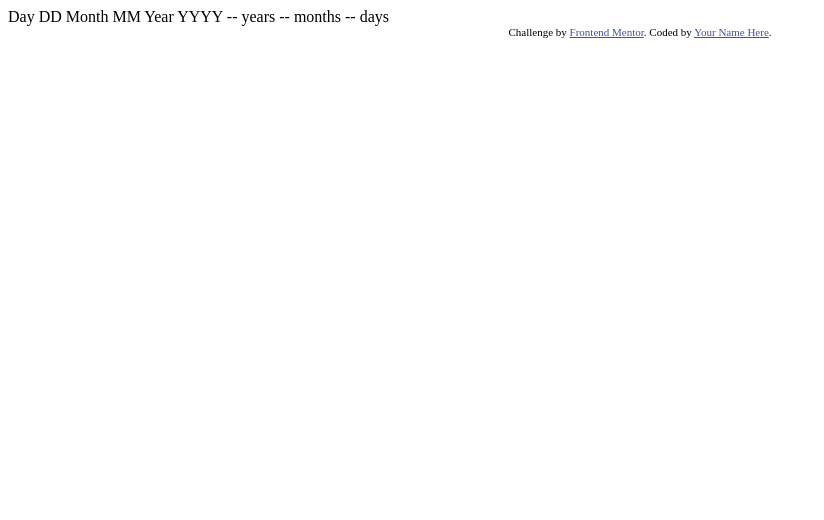
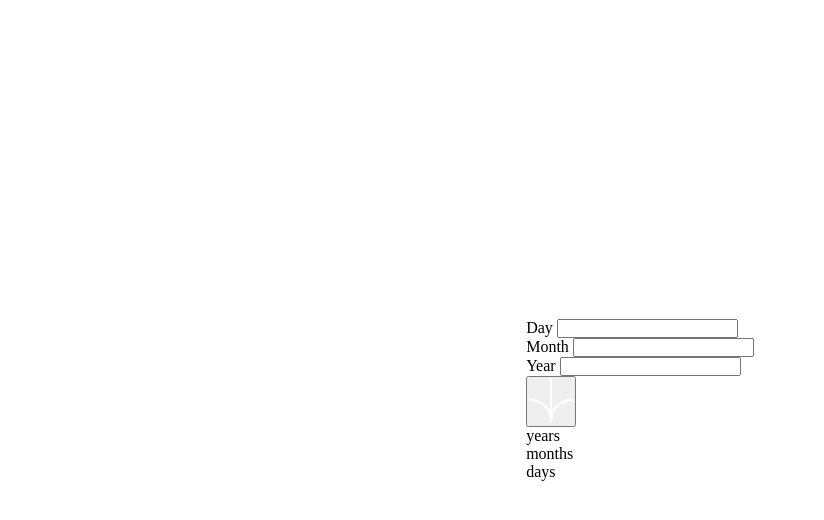
Before and after one commit to ayrtonbolwal/age-calculator-app, a plain HTML site: page index.html in a window 1280 px wide. Shown: the whole page, without its empty margins (0-824 px from the left). Drawn offline with Linux system fonts and the light colour scheme.

Commit message:
Commit #1 : Develop : HTML y CSS Base

```diff
--- a/index.html
+++ b/index.html
@@ -1,37 +1,52 @@
 <!DOCTYPE html>
 <html lang="en">
-<head>
-  <meta charset="UTF-8">
-  <meta name="viewport" content="width=device-width, initial-scale=1.0"> <!-- displays site properly based on user's device -->
+  <head>
+    <meta charset="UTF-8" />
+    <meta name="viewport" content="width=device-width, initial-scale=1.0" />
 
-  <link rel="icon" type="image/png" sizes="32x32" href="./assets/images/favicon-32x32.png">
+    <link rel="preconnect" href="https://fonts.googleapis.com" />
+    <link rel="preconnect" href="https://fonts.gstatic.com" crossorigin />
+    <link href="https://fonts.googleapis.com/css2?family=Poppins:ital,wght@0,700;1,400;1,800&display=swap" rel="stylesheet"/>
+    <link rel="stylesheet" href="dist/style.css" />
 
-  <title>Frontend Mentor | Age calculator app</title>
+    <link
+      rel="icon"
+      type="image/png"
+      sizes="32x32"
+      href="./assets/images/favicon-32x32.png"
+    />
 
-  <!-- Feel free to remove these styles or customise in your own stylesheet 👍 -->
-  <style>
-    .attribution { font-size: 11px; text-align: center; }
-    .attribution a { color: hsl(228, 45%, 44%); }
-  </style>
-</head>
-<body>
-
-  Day
-  DD
-
-  Month
-  MM
-
-  Year
-  YYYY
-
-  -- years
-  -- months
-  -- days
-
-  <div class="attribution">
-    Challenge by <a href="https://www.frontendmentor.io?ref=challenge" target="_blank">Frontend Mentor</a>.
-    Coded by <a href="#">Your Name Here</a>.
-  </div>
-</body>
+    <title>Frontend Mentor | Age calculator app</title>
+  </head>
+  <body>
+    <main class="target">
+      <form action="">
+        <div class="item">
+          <label for="dayField">Day</label>
+          <input type="text" id="dayField">
+          <p id="errorMessageDay"></p>
+        </div>
+        <div class="item">
+          <label for="monthField">Month</label>
+          <input type="text" id="monthField">
+          <p id="errorMessageMonth"></p>
+        </div>
+        <div class="item">
+          <label for="yearField">Year</label>
+          <input type="text" id="yearField">
+          <p id="errorMessageMonth"></p>
+        </div>
+      </form>
+      <div class="divider">
+        <h2></h2>
+        <button><img src="./assets/images/icon-arrow.svg" alt=""></button>
+      </div>
+      <div class="results">
+        <p><span id="yearsResult"></span>years</p>
+        <p><span id="monthsResult"></span>months</p>
+        <p><span id="daysResult"></span>days</p>
+      </div>
+    </main>
+    <script src="js/script.js"></script>
+  </body>
 </html>
--- /dev/null
+++ b/scss/style.scss
@@ -0,0 +1,26 @@
+$purple: #854dff;
+$red: #ff5757;
+$white: #ffffff;
+$off-white: #f0f0f0;
+$light-gray: #dbdbdb;
+$smokey-gray: #716f6f;
+$off-black: #141414;
+
+$poppins: 'Poppins', sans-serif;
+
+
+*{
+    margin: 0;
+    padding: 0;
+    box-sizing: border-box;
+}
+html{
+    font-size: 16px;
+}
+body{
+    width: 100%;
+    height: 100vh;
+
+    display: grid;
+    place-items: center;
+}
```
Also changed, not shown: dist/style.css (added), js/script.js (added), 1 other file.
